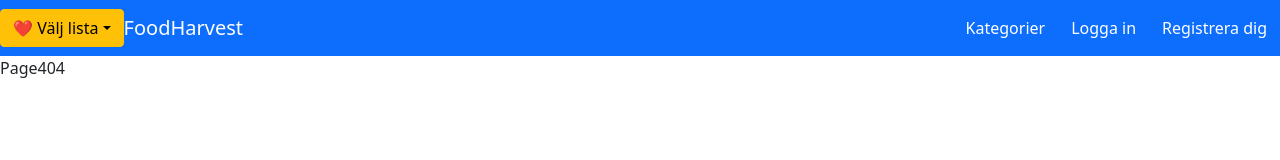
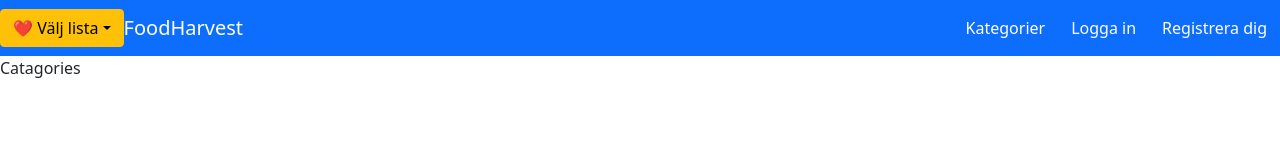
Before and after one commit to MikaelS1000RR/FoodHarvest, a React (Create React App) app in the folder frontend/: page /catagories/1 in a window 1280 px wide. Shown: the top 160 px of the page. Built offline with nearby package versions, Linux system fonts and the light colour scheme; no server answers; the database is empty.

Commit message:
Added params to CatagoryModal and changed path to catagory in app.
Co-Authored-By: Qiling <72065263+professorqtaku@users.noreply.github.com>

```diff
--- a/frontend/src/App.js
+++ b/frontend/src/App.js
@@ -29,7 +29,7 @@ function App() {
               <main>
                 <Switch>
                   <Route exact path="/" component={Home} />
-                  <Route exact path="/catagories/" component={Catagories} />
+                  <Route exact path="/catagories/:name" component={Catagories} />
                   <Route
                     exact
                     path="/myProductLists/"
--- a/frontend/src/components/modals/CategoryModal.jsx
+++ b/frontend/src/components/modals/CategoryModal.jsx
@@ -2,11 +2,13 @@ import { Button } from "reactstrap";
 import BaseModal from "../base/BaseModal";
 import { useCategory } from "../../contexts/CategoryContext";
 import { useModal } from "../../contexts/ModalContext";
+import { useParams } from "react-router-dom";
 
 const CategoryModal = () => {
   const title = "Kategorier";
   const { categories } = useCategory();
   const { showCategoryModal, toggleCategoryModal } = useModal();
+  const { name } = useParams();
 
   const categoryButtonList = (
     <div className="container" style={styles.container}>
```
